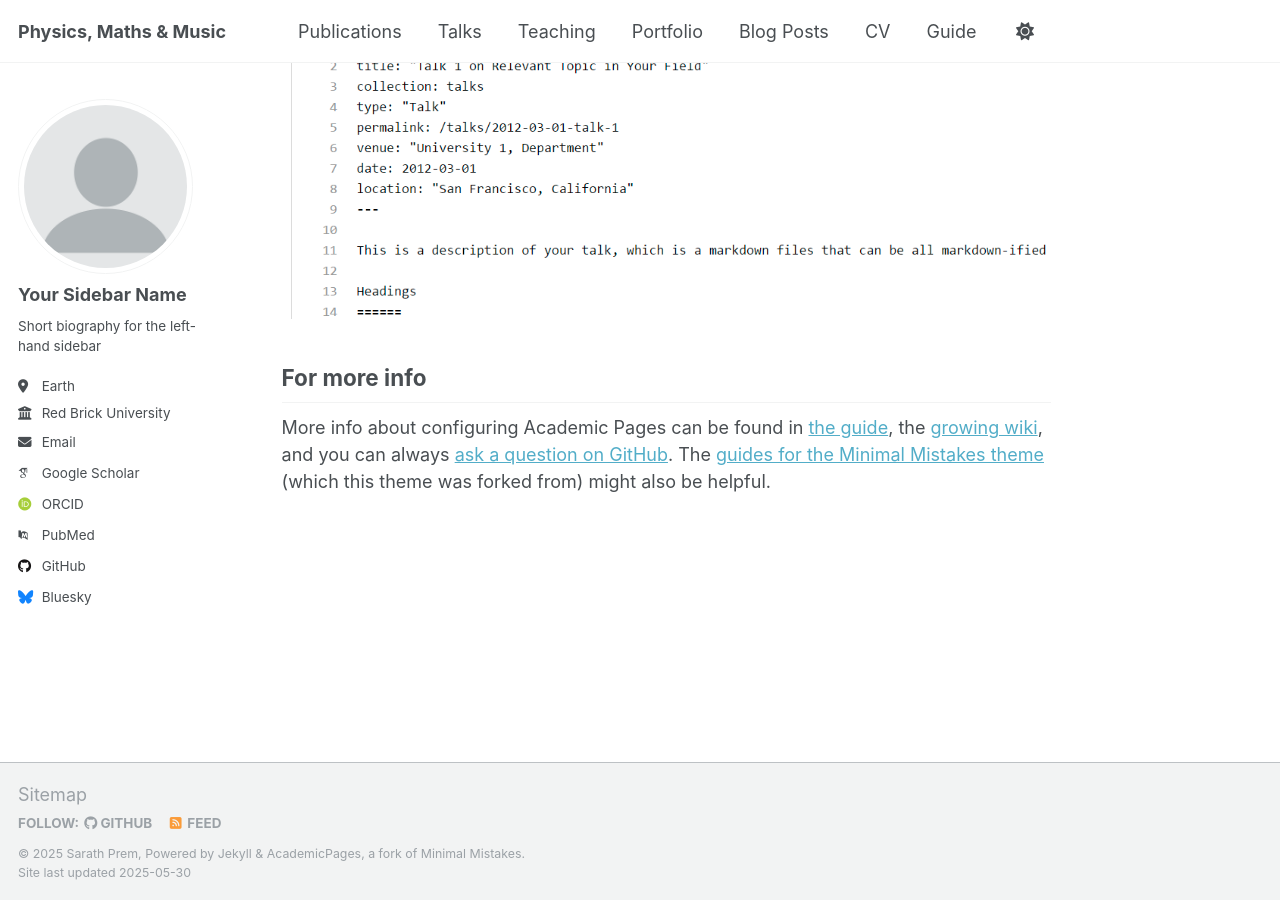
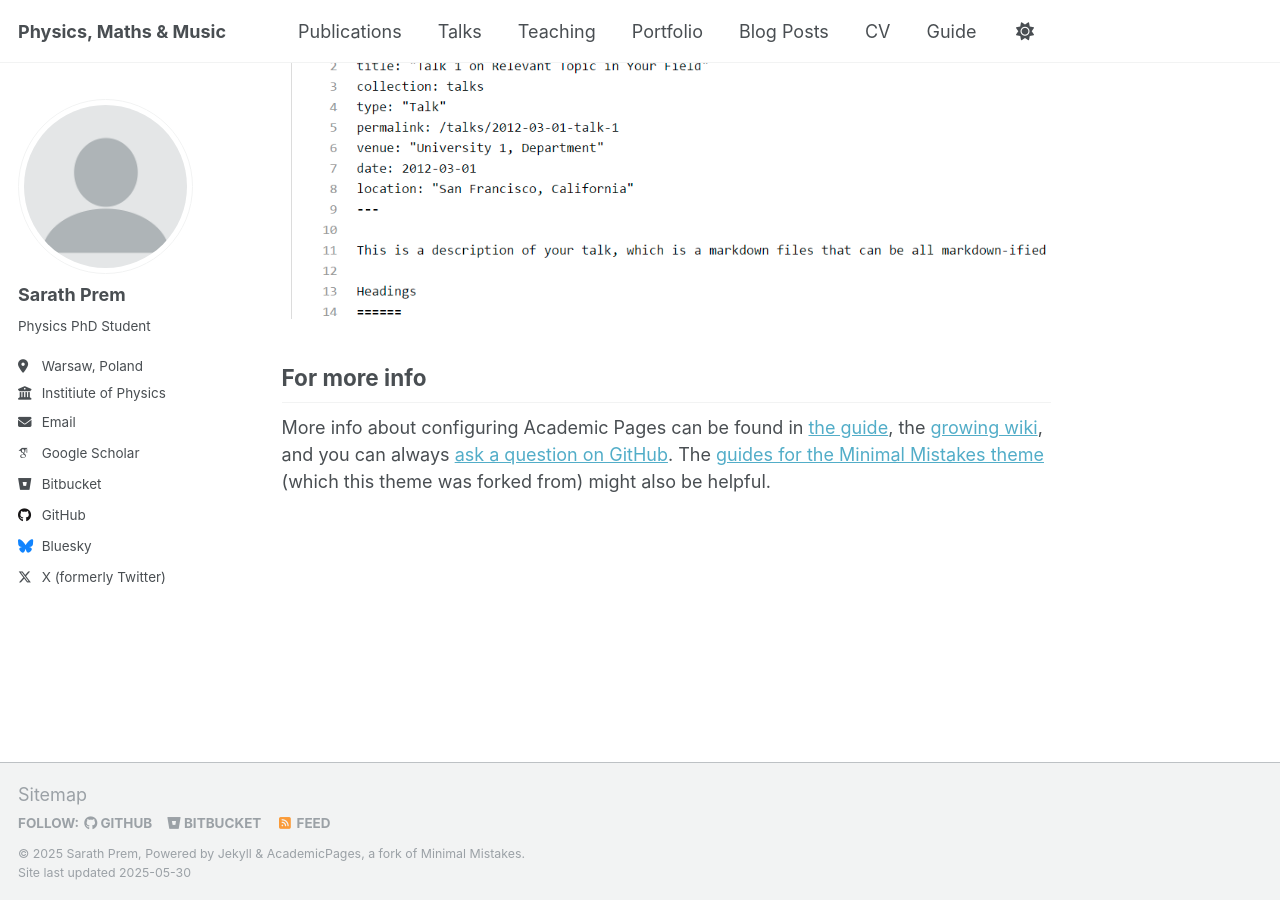
Before and after one commit to Sarath-Prem/Sarath-Prem.github.io, a Jekyll site: the page built from _pages/about.md, in a window 1280 px wide and 900 px high, scrolled down 2636 px. Built offline with Jekyll 4.4.1, drawn with Linux system fonts in a browser that asks for light colours; some web fonts are replaced.

Commit message:
Update _config.yml

```diff
--- a/_config.yml
+++ b/_config.yml
@@ -23,27 +23,27 @@ repository               : "Sarath-Prem.github.io"
 author:
   # Biographic information
   avatar           : "profile.png"
-  name             : "Your Sidebar Name"
-  pronouns         : # example: "she/her"
-  bio              : "Short biography for the left-hand sidebar"
-  location         : "Earth"
-  employer         : "Red Brick University"
-  uri              : # URL
+  name             : "Sarath Prem"
+  # pronouns         : # example: "she/her"
+  bio              : "Physics PhD Student"
+  location         : "Warsaw, Poland"
+  employer         : "Institiute of Physics"
+  # uri              : # URL
   email            : "sarathprem@ifpan.edu.pl"
 
   # Academic websites
-  academia         : # URL
+ # academia         : # URL
   arxiv            : # URL - Update with the correct link to your profile
-  googlescholar    : "https://scholar.google.com/citations?user=PS_CX0AAAAAJ"
-  impactstory      : # URL
-  orcid            : "http://orcid.org/yourorcidurl"
-  semantic         : # URL
-  pubmed           : "https://www.ncbi.nlm.nih.gov/pubmed/?term=john+snow"
-  researchgate     : # URL
-  scopus           : # URL
+  googlescholar    : "https://scholar.google.com/citations?user=Px2_-xkAAAAJ&hl=en"
+ # impactstory      : # URL
+ # orcid            : "http://orcid.org/yourorcidurl"
+ # semantic         : # URL
+ # pubmed           : "https://www.ncbi.nlm.nih.gov/pubmed/?term=john+snow"
+ # researchgate     : # URL
+ # scopus           : # URL
 
   # Repositories and software development
-  bitbucket        : # Username - Update with your username on the site
+  bitbucket        : "ssds" # Username - Update with your username on the site
   codepen          : # Username
   dribbble         : # Username
   github           : "academicpages"
@@ -68,7 +68,7 @@ author:
   steam            : # Username
   telegram         : # URL
   tumblr           : # Username
-  twitter          : # Username for X / Twitter
+  twitter          : "twitter??" # Username for X / Twitter
   vine             : # Username
   weibo            : # Username
   wikipedia        : # Username
```
